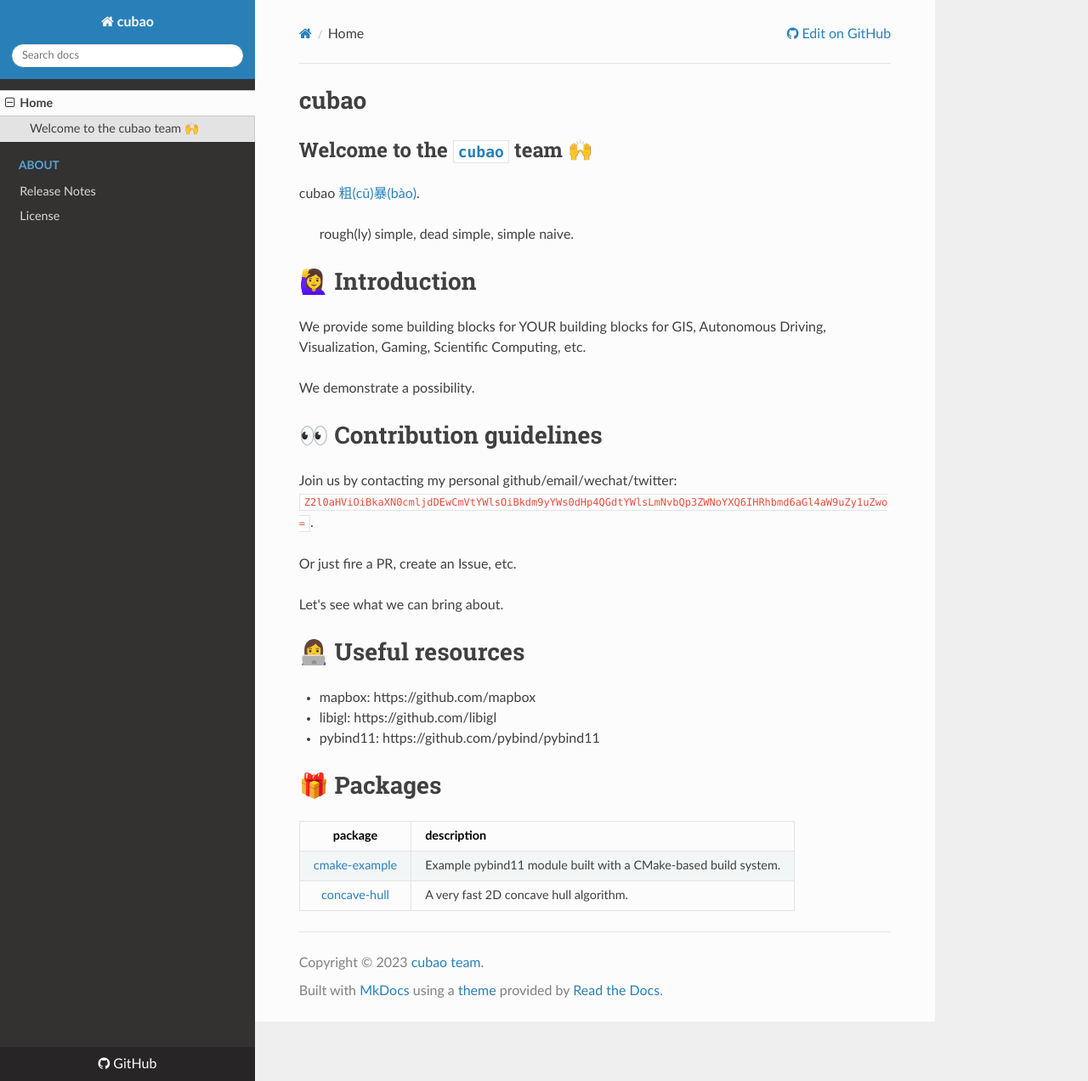
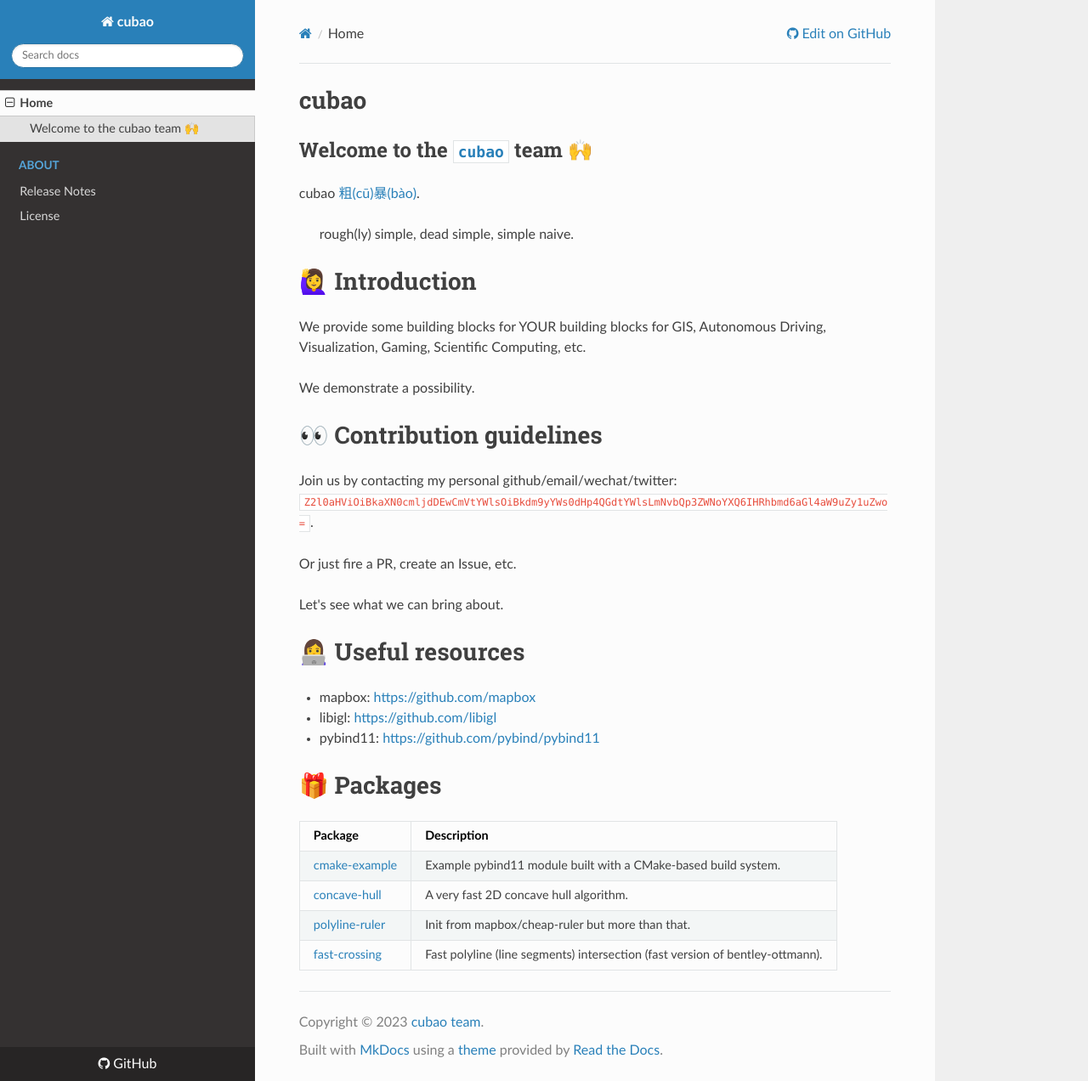
Before and after one commit to cubao/index, an MkDocs documentation site: the page built from docs/index.md, in a window 1280 px wide and 1272 px high. Shown: the whole window at 85% size. Built offline with MkDocs 1.6.1, drawn with Linux system fonts in a browser that asks for light colours; nearby versions of some CDN libraries.

Commit message:
Add polyline-ruler, fast-crossing (#3)
* misc updates

* lint text

* update docs

* use 8088 like other cubao projects

* ready

```diff
--- a/docs/index.md
+++ b/docs/index.md
@@ -36,14 +36,16 @@
 👩‍💻 Useful resources
 ====================
 
--   mapbox: https://github.com/mapbox
--   libigl: https://github.com/libigl
--   pybind11: https://github.com/pybind/pybind11
+-   mapbox: <https://github.com/mapbox>
+-   libigl: <https://github.com/libigl>
+-   pybind11: <https://github.com/pybind/pybind11>
 
-&#127873; Packages
-==================
+🎁 Packages
+============
 
-| package | description |
-| :--: | :-- |
+| Package | Description |
+| :-- | :-- |
 | [cmake-example](https://cmake-example.readthedocs.io) | Example pybind11 module built with a CMake-based build system. |
 | [concave-hull](https://concave-hull.readthedocs.io) | A very fast 2D concave hull algorithm. |
+| [polyline-ruler](https://polyline-ruler.readthedocs.io) | Init from mapbox/cheap-ruler but more than that. |
+| [fast-crossing](https://fast-crossing.readthedocs.io) | Fast polyline (line segments) intersection (fast version of bentley-ottmann). |
```
Also changed, not shown: 1 other file.
